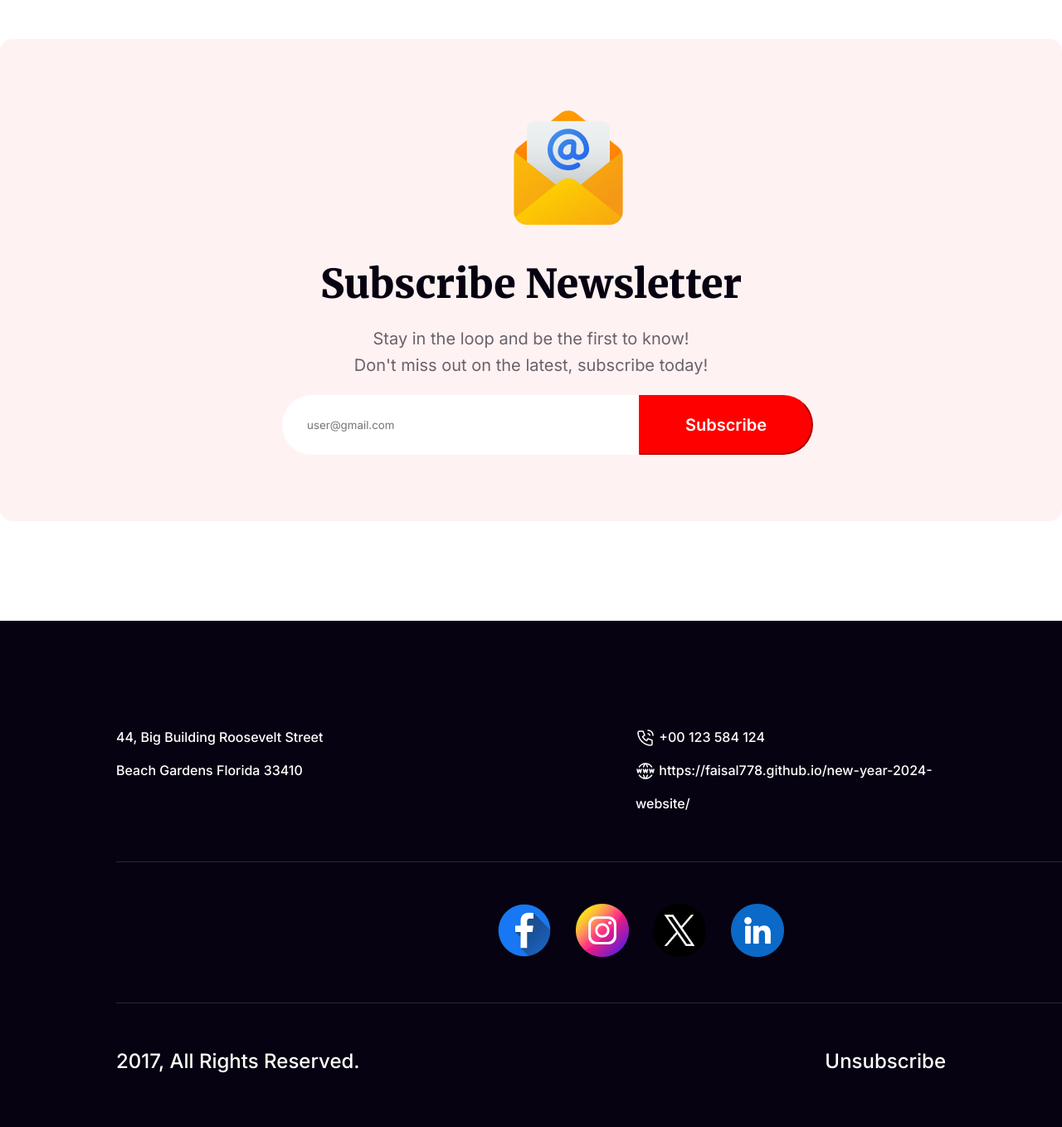
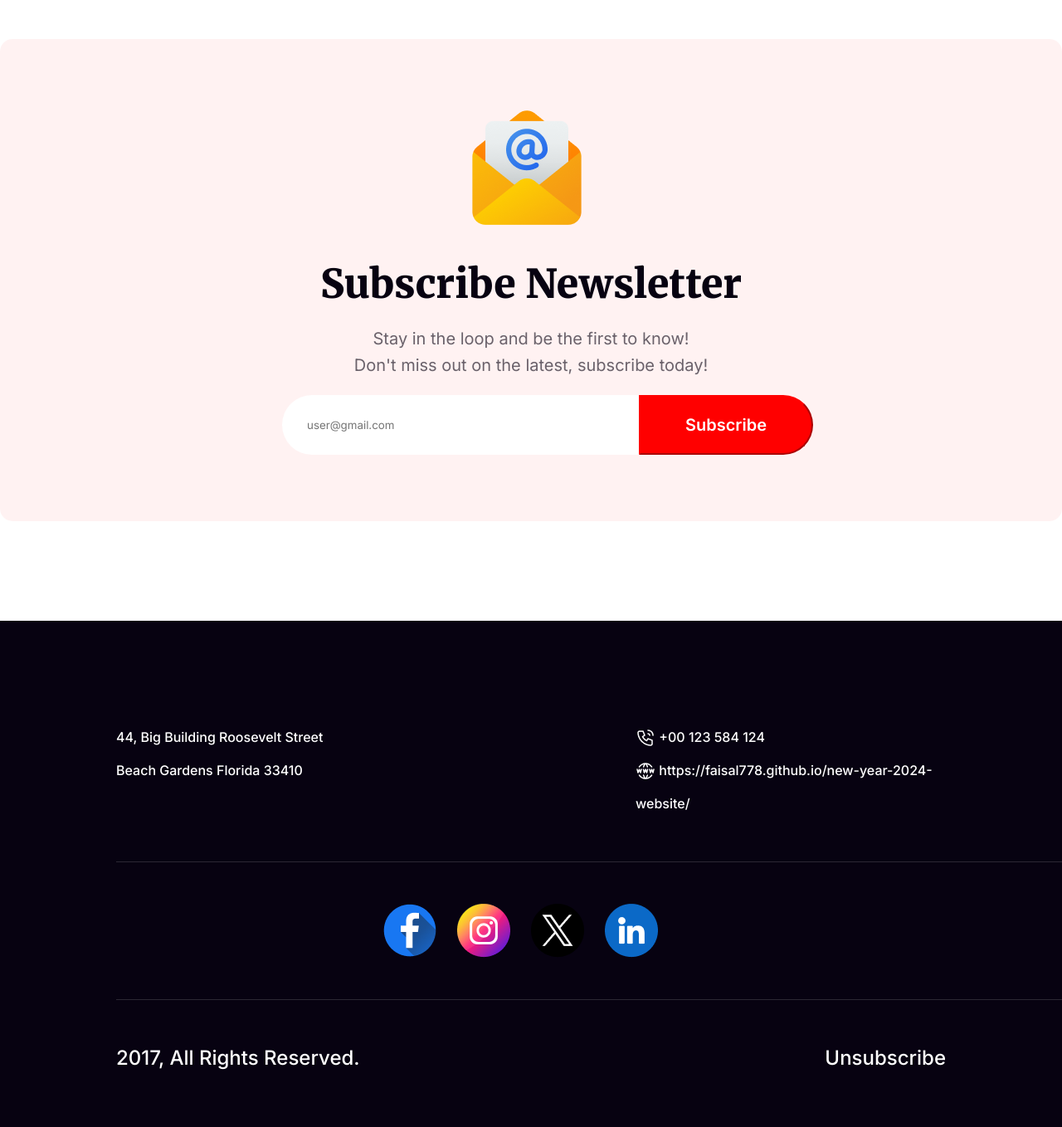
Before and after one commit to Faisal778/new-year-2024-website, a plain HTML site: page index.html in a window 1280 px wide. Shown: the part 5860-7218 px from the top of the page at 83% size. Drawn offline with Linux system fonts and the light colour scheme.

Commit message:
icon alignment issue fixed

```diff
--- a/style.css
+++ b/style.css
@@ -459,7 +459,7 @@ header {
 
 .email-image {
     margin-top: 80px;
-    margin-left: 300px;
+    margin-left: 250px;
     margin-bottom: 30px;
 }
 
@@ -558,8 +558,9 @@ hr {
 }
 
 .footer-icons {
+    display: flex;
+    justify-content: center;
     margin-top: 50px;
-    margin-left: 600px;
     margin-bottom: 50px;
 }
 
```
